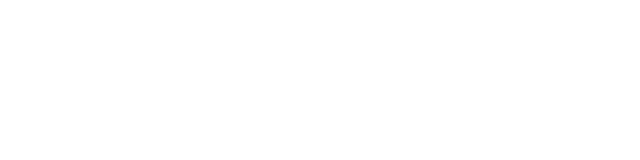
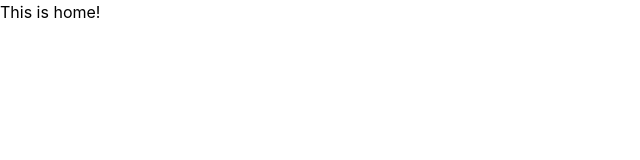
Before and after one commit to AnthonyLTorrefranca/react-portfolio-2026, a React (Vite) app in the folder react-portfolio-2026/: page / in a window 1280 px wide. Shown: the top 160 px of the page, without its empty margins (0-640 px from the left). Built offline with nearby package versions, Linux system fonts and the light colour scheme.

Commit message:
feat: added navbar component

```diff
--- a/react-portfolio-2026/src/App.jsx
+++ b/react-portfolio-2026/src/App.jsx
@@ -1,9 +1,10 @@
 import { BrowserRouter } from 'react-router-dom'
+import Home from './components/Home'
 
 export default function App() {
   return (
     <BrowserRouter>
-
+      <Home />
     </BrowserRouter>
   )
 }
--- /dev/null
+++ b/react-portfolio-2026/src/components/Home.jsx
@@ -0,0 +1,9 @@
+
+
+export default function Home(){
+  return(
+    <>
+      <h1>This is home!</h1>
+    </>
+  )
+}
--- a/react-portfolio-2026/src/components/Router.jsx
+++ b/react-portfolio-2026/src/components/Router.jsx
@@ -1,9 +1,10 @@
-import { Link } from 'react-router-dom'
+import { Routes, Route } from 'react-router-dom'
+import Home from './Home'
 
 export default function Router(){
   return (
-    <>
-      <Link>Home</Link>
-    </>
+    <Routes>
+      <Route path="/" element={<Home />} />
+    </Routes>
   )
 }
```
Also changed, not shown: react-portfolio-2026/src/components/NavBar.jsx (added, +14 -0 lines).
